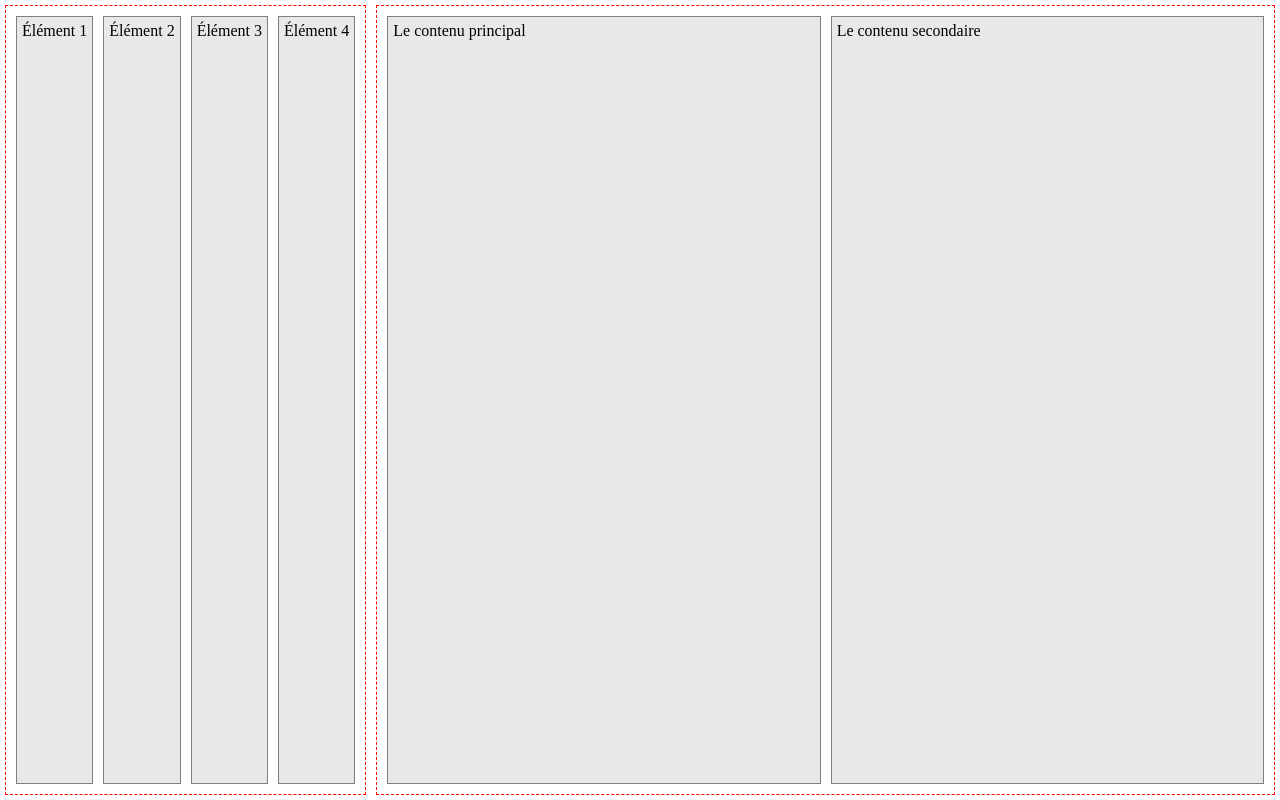
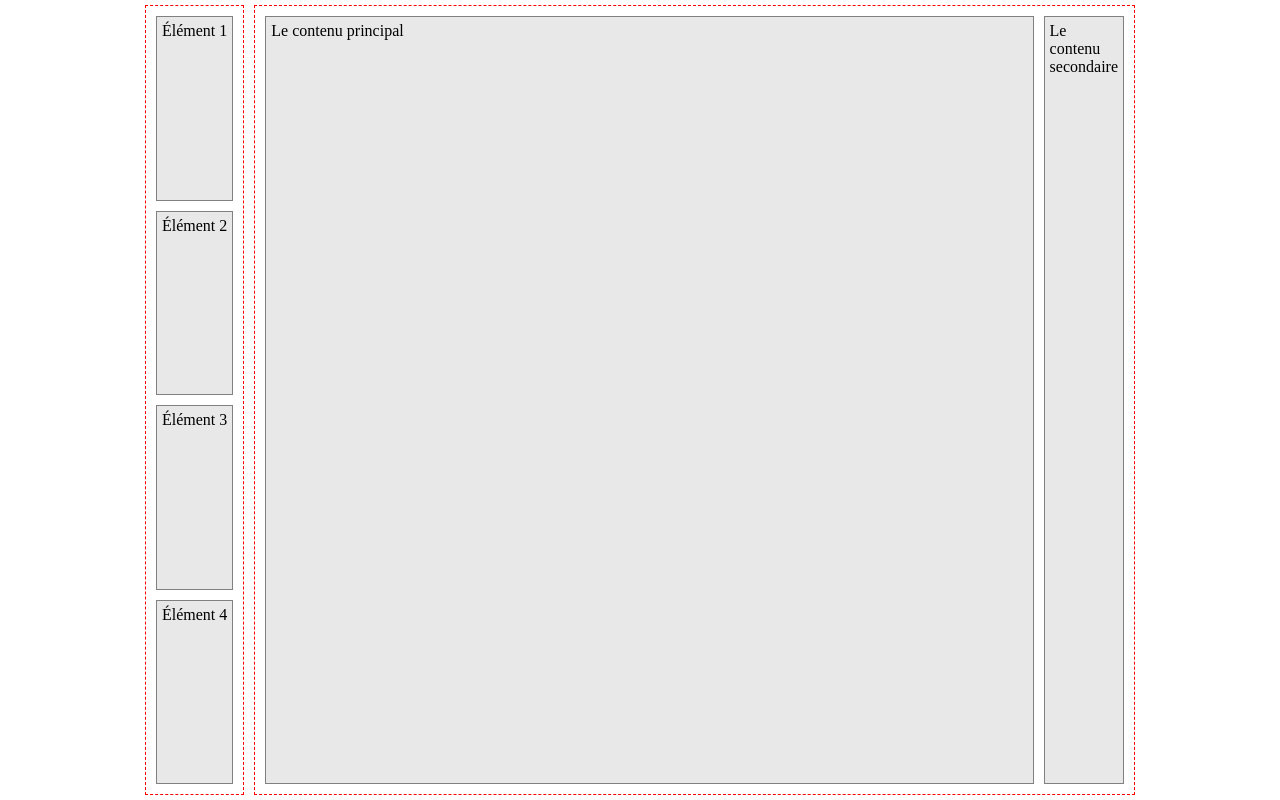
Before and after one commit to coud0011/IUTS2CSSLearning, a plain HTML site: page media-queries/1.html in a window 1280 px wide. Drawn offline with Linux system fonts and the light colour scheme.

Commit message:
Première partie terminée

```diff
--- a/media-queries/1.css
+++ b/media-queries/1.css
@@ -1,8 +1,9 @@
 html,body{
     height:100%;
     width: 100%;
-    margin:0;
+    margin:auto;
     display: flex;
+    max-width: 1000px;
 }
 body *:not(.menu){
     display: flex;
@@ -24,20 +25,30 @@ nav>*,main>*{
     background-color:#E8E8E8;
     border: 1px solid gray;
 }
-@media (max-width:799px){
+@media (max-width:699px){
     body,main{
         flex-direction: column;
     }
 }
-@media (min-width: 800px) and (max-width:999px){
+@media (min-width:700px) and (max-width:849px){
     body{
         flex-direction: column;
     }
     .main__content{
         flex:1 0.9 auto;
     }
-    .main__complement{
-        flex-grow:0
-
+    aside.main__complement{
+        flex: 0 0 0;
     }
 }
+@media (min-width:850px){
+    .menu{
+        flex-direction: column;
+    }
+    .main__content{
+        flex:1 0.9 auto;
+    }
+    aside.main__complement{
+        flex: 0 0 0;
+    }
+}
```
